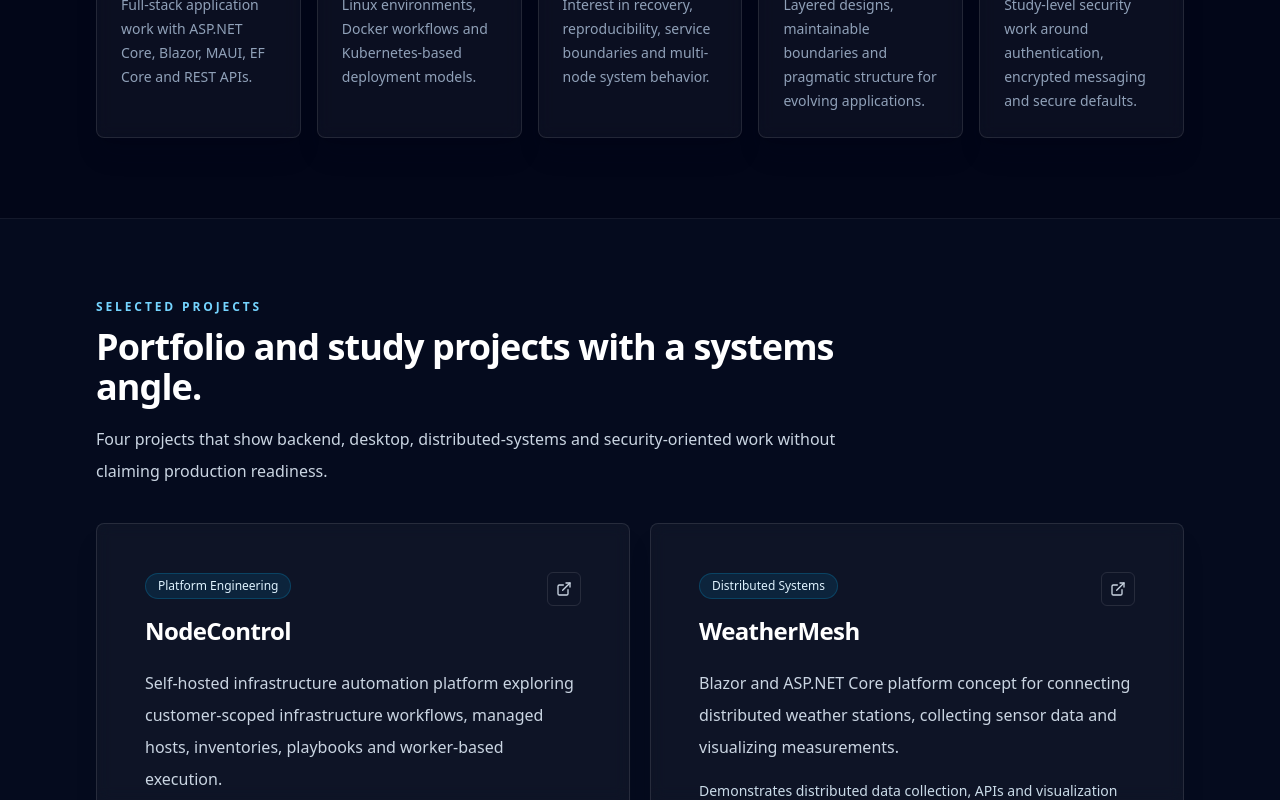
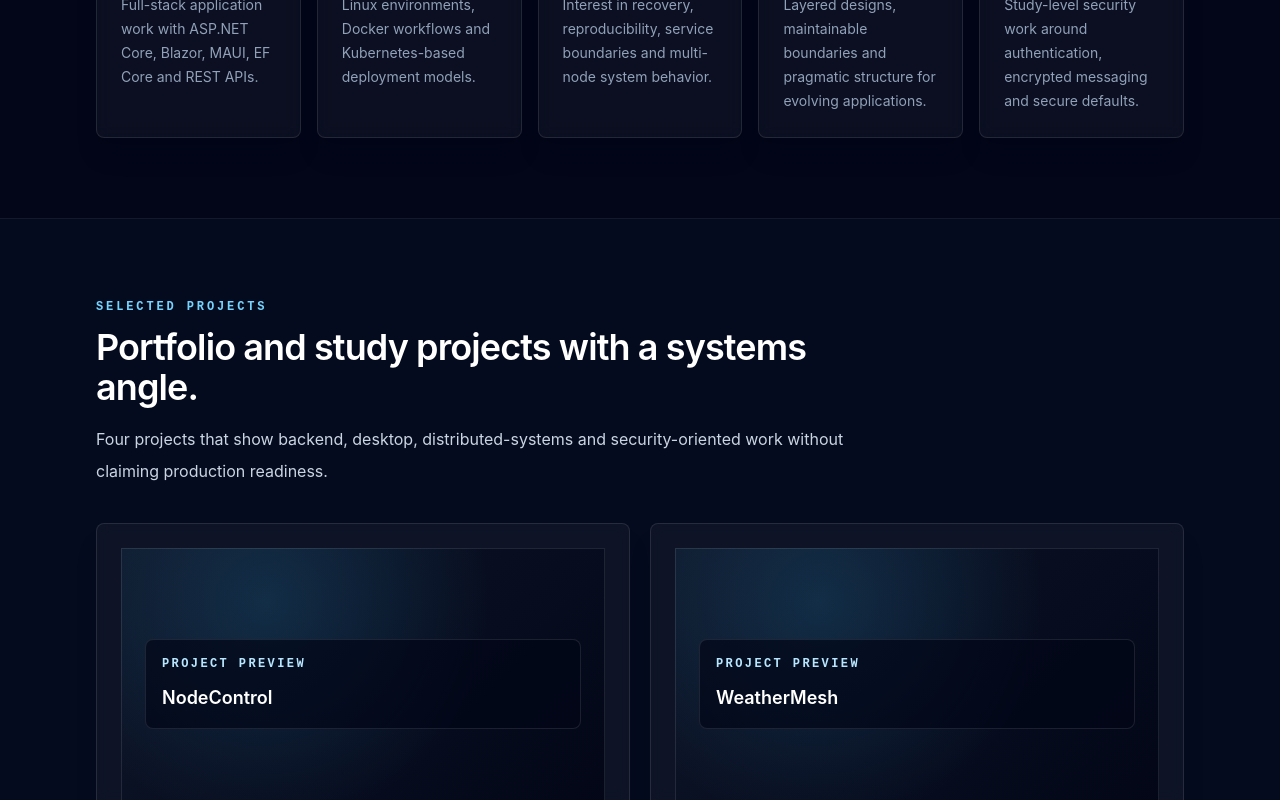
Before and after one commit to Katharon/Katharon.github.io, a Next.js app: page / in a window 1280 px wide. Shown: the part 2000-2800 px from the top of the page. Built offline with nearby package versions, Linux system fonts and the light colour scheme.

Commit message:
Polish project preview cards

```diff
--- a/app/globals.css
+++ b/app/globals.css
@@ -3,22 +3,22 @@
 :root {
   --background: #020617;
   --foreground: #e2e8f0;
-  --font-sans:
+  --site-font-sans:
     Inter, ui-sans-serif, system-ui, -apple-system, BlinkMacSystemFont, "Segoe UI", sans-serif;
-  --font-mono: "SFMono-Regular", "Cascadia Code", "Liberation Mono", Consolas, monospace;
+  --site-font-mono: "SFMono-Regular", "Cascadia Code", "Liberation Mono", Consolas, monospace;
 }
 
 @theme inline {
   --color-background: var(--background);
   --color-foreground: var(--foreground);
-  --font-sans: var(--font-geist-sans);
-  --font-mono: var(--font-geist-mono);
+  --font-sans: var(--site-font-sans);
+  --font-mono: var(--site-font-mono);
 }
 
 body {
   background: var(--background);
   color: var(--foreground);
-  font-family: var(--font-geist-sans), Arial, Helvetica, sans-serif;
+  font-family: var(--site-font-sans);
 }
 
 html {
--- a/components/home/ProjectsSection.tsx
+++ b/components/home/ProjectsSection.tsx
@@ -32,21 +32,14 @@ export function ProjectsSection() {
         />
         <div className="mt-9 grid gap-5 md:grid-cols-2">
           {projects.map((project) => {
-            const preview = getProjectPreview(project.name);
+            const preview = getProjectPreview(project.name, project.label);
 
             return (
-              <Card key={project.name} className="flex h-full flex-col overflow-hidden p-0">
-                {preview ? (
-                  <div className="relative aspect-[16/9] border-b border-white/10 bg-slate-950">
-                    <Image
-                      src={preview.src}
-                      alt={preview.alt}
-                      fill
-                      sizes="(min-width: 768px) 50vw, 100vw"
-                      className="object-cover"
-                    />
-                  </div>
-                ) : null}
+              <Card
+                key={project.name}
+                className="group flex h-full min-h-full flex-col overflow-hidden p-0"
+              >
+                <ProjectPreviewFrame projectName={project.name} preview={preview} />
                 <div className="flex flex-1 flex-col p-5 sm:p-6">
                   <div className="flex items-start justify-between gap-4">
                     <div>
@@ -69,7 +62,7 @@ export function ProjectsSection() {
                   <p className="mt-4 text-sm leading-6 text-sky-100/90">
                     {demonstrates[project.name]}
                   </p>
-                  <div className="mt-6 flex flex-wrap gap-2">
+                  <div className="mt-auto flex flex-wrap gap-2 pt-6">
                     {project.tech.map((tech) => (
                       <Badge key={tech} className="border-white/10 bg-white/[0.04] text-slate-200">
                         {tech}
@@ -85,3 +78,35 @@ export function ProjectsSection() {
     </MotionSection>
   );
 }
+
+function ProjectPreviewFrame({
+  projectName,
+  preview,
+}: {
+  projectName: string;
+  preview: ReturnType<typeof getProjectPreview>;
+}) {
+  return (
+    <div className="relative aspect-[16/9] overflow-hidden border-b border-white/10 bg-slate-950">
+      {preview ? (
+        <Image
+          src={preview.src}
+          alt={preview.alt}
+          fill
+          sizes="(min-width: 1024px) 544px, (min-width: 768px) 50vw, 100vw"
+          className="object-cover transition duration-500 group-hover:scale-[1.02]"
+        />
+      ) : (
+        <div className="flex h-full items-center justify-center bg-[radial-gradient(circle_at_30%_20%,rgba(56,189,248,0.16),transparent_14rem),linear-gradient(135deg,rgba(15,23,42,0.96),rgba(2,6,23,1))] p-6">
+          <div className="w-full rounded-lg border border-white/10 bg-slate-950/70 p-4">
+            <p className="font-mono text-xs font-semibold tracking-[0.2em] text-sky-200 uppercase">
+              Project preview
+            </p>
+            <p className="mt-3 text-lg font-semibold text-white">{projectName}</p>
+          </div>
+        </div>
+      )}
+      <div className="pointer-events-none absolute inset-0 ring-1 ring-white/10 ring-inset" />
+    </div>
+  );
+}
--- a/lib/project-previews.ts
+++ b/lib/project-previews.ts
@@ -2,13 +2,17 @@ import { existsSync, readdirSync } from "node:fs";
 import { join, parse } from "node:path";
 
 const imageExtensions = new Set([".avif", ".jpeg", ".jpg", ".png", ".webp"]);
+const extensionPreference = [".webp", ".avif", ".png", ".jpg", ".jpeg"];
 
 export type ProjectPreview = {
   src: string;
   alt: string;
 };
 
-export function getProjectPreview(projectName: string): ProjectPreview | null {
+export function getProjectPreview(
+  projectName: string,
+  projectLabel: string,
+): ProjectPreview | null {
   const imagesDirectory = join(process.cwd(), "public", "images");
 
   if (!existsSync(imagesDirectory)) {
@@ -16,18 +20,33 @@ export function getProjectPreview(projectName: string): ProjectPreview | null {
   }
 
   const projectSlug = slugify(projectName);
-  const imageFile = readdirSync(imagesDirectory).find((file) => {
-    const parsed = parse(file);
+  const imageFile = readdirSync(imagesDirectory, { withFileTypes: true })
+    .filter((entry) => entry.isFile())
+    .map((entry) => entry.name)
+    .filter((file) => {
+      const parsed = parse(file);
 
-    return imageExtensions.has(parsed.ext.toLowerCase()) && slugify(parsed.name) === projectSlug;
-  });
+      return imageExtensions.has(parsed.ext.toLowerCase()) && slugify(parsed.name) === projectSlug;
+    })
+    .sort(compareImageNames)[0];
 
   return imageFile
     ? {
         src: `/images/${imageFile}`,
-        alt: `${projectName} project preview`,
+        alt: `Preview image for ${projectName}, a ${projectLabel} project.`,
       }
     : null;
+}
+
+function compareImageNames(first: string, second: string) {
+  return getExtensionRank(first) - getExtensionRank(second) || first.localeCompare(second);
+}
+
+function getExtensionRank(fileName: string) {
+  const extension = parse(fileName).ext.toLowerCase();
+  const rank = extensionPreference.indexOf(extension);
+
+  return rank === -1 ? extensionPreference.length : rank;
 }
 
 function slugify(value: string) {
```
